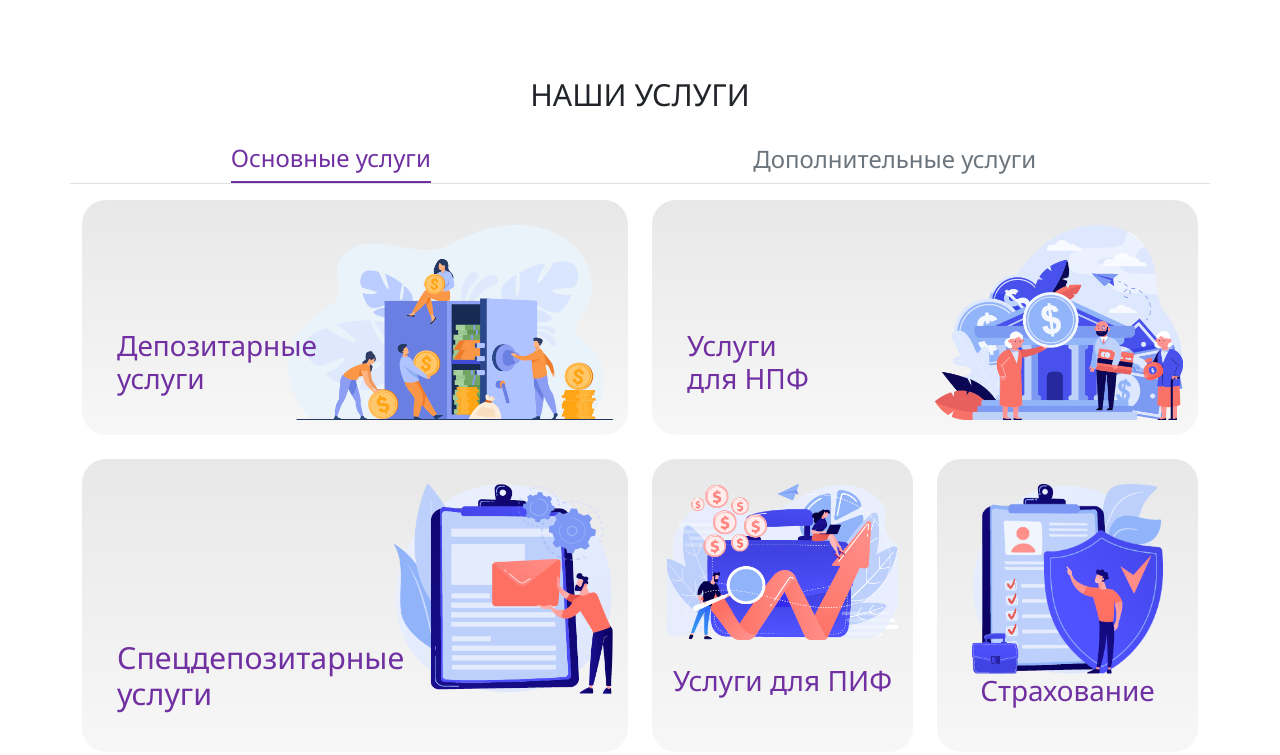
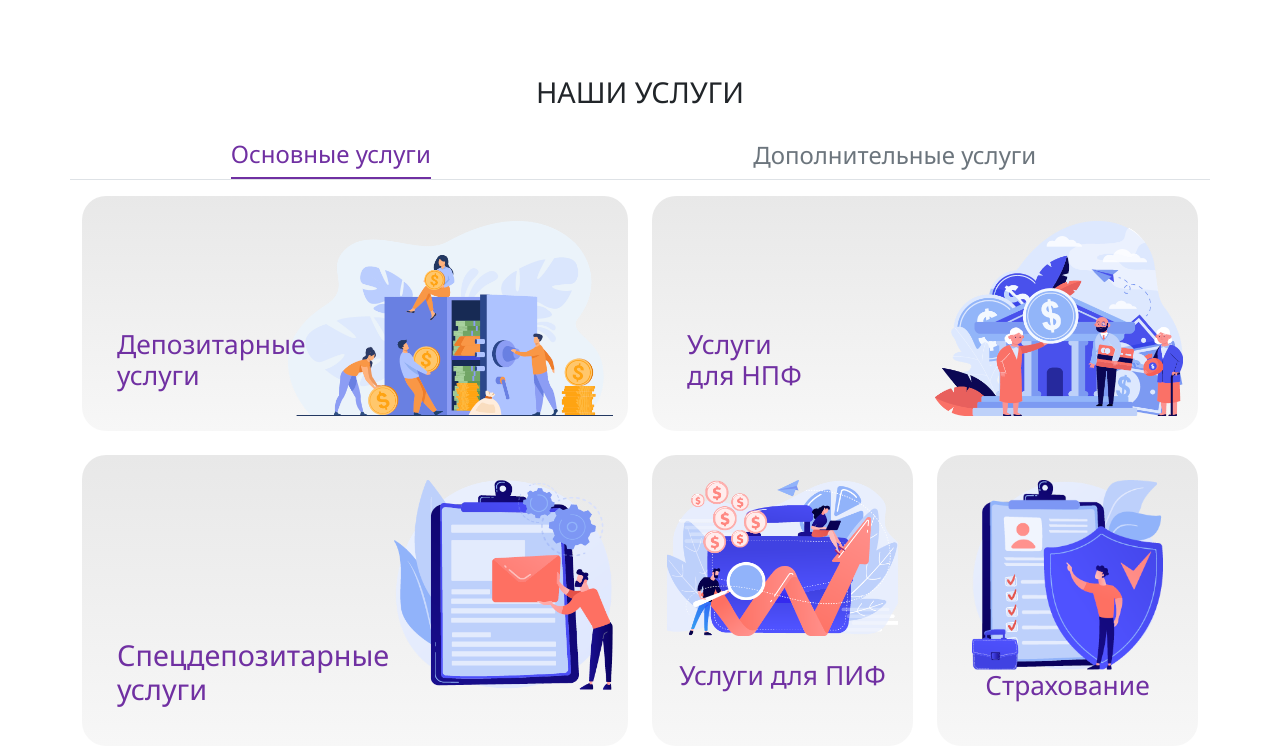
Before and after one commit to web-revenue/nzsd, a plain HTML site: page index.html in a window 1280 px wide. Shown: the part 662-1417 px from the top of the page. Drawn offline with nearby package versions, Linux system fonts and the light colour scheme.

Commit message:
Update critical.css

```diff
--- a/css-js/critical.css
+++ b/css-js/critical.css
@@ -12,11 +12,11 @@ h1,.h1{font-size:2.4rem}
 }
 h2,.h2{font-size:calc(1.325rem + 0.9vw)}
 @media (min-width: 1200px) {
-h2,.h2{font-size:1.9rem}
+h2,.h2{font-size:1.8rem}
 }
 h3,.h3{font-size:calc(1.3rem + 0.6vw)}
 @media (min-width: 1200px) {
-h3,.h3{font-size:1.75rem}
+h3,.h3{font-size:1.65rem}
 }
 ul{padding-left:2rem;margin-top:0;margin-bottom:1rem}
 a{color:#0d6efd;text-decoration:underline}
```
